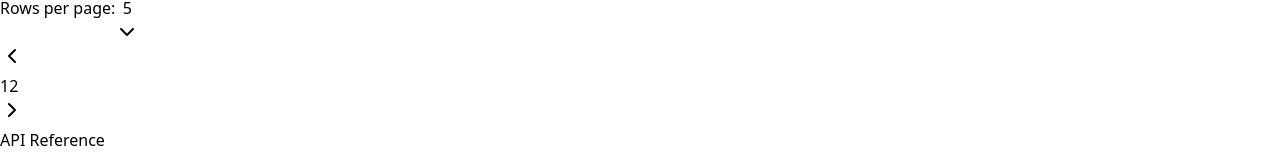
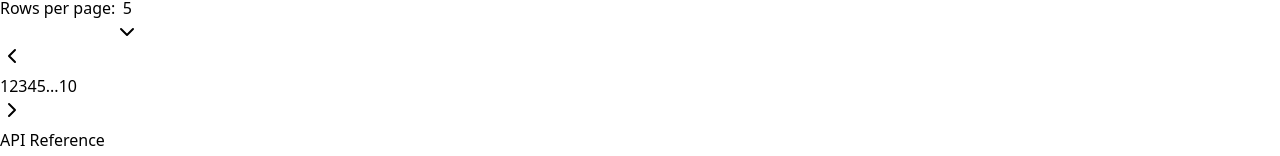
Before and after one commit to ttianqii/TakaUI, a React (Vite) app: page /table in a window 1280 px wide. Shown: the part 1709-1865 px from the top of the page. Built offline with nearby package versions, Linux system fonts and the light colour scheme.

Commit message:
feat: enhance pagination logic and add extended sample data for improved DataGrid demonstration

```diff
--- a/src/components/DataGridPagination.tsx
+++ b/src/components/DataGridPagination.tsx
@@ -33,36 +33,36 @@
   const getPageNumbers = () => {
     const current = pagination.pageIndex;
     const total = pageCount;
-    const delta = 2; // Number of pages to show on each side of current page
     const pages: (number | string)[] = [];
 
     if (total <= 7) {
-      // Show all pages if total is small
+      // Show all pages if total is small (1 2 3 4 5 6 7)
       for (let i = 0; i < total; i++) {
         pages.push(i);
       }
     } else {
-      // Always show first page
-      pages.push(0);
-
-      if (current > delta + 1) {
+      if (current <= 3) {
+        // Near the beginning (1 2 3 4 5 ... 10)
+        for (let i = 0; i <= 4; i++) {
+          pages.push(i);
+        }
         pages.push('...');
-      }
-
-      // Show pages around current
-      const start = Math.max(1, current - delta);
-      const end = Math.min(total - 2, current + delta);
-
-      for (let i = start; i <= end; i++) {
-        pages.push(i);
-      }
-
-      if (current < total - delta - 2) {
+        pages.push(total - 1);
+      } else if (current >= total - 4) {
+        // Near the end (1 ... 6 7 8 9 10)
+        pages.push(0);
         pages.push('...');
-      }
-
-      // Always show last page
-      if (total > 1) {
+        for (let i = total - 5; i < total; i++) {
+          pages.push(i);
+        }
+      } else {
+        // In the middle (1 ... 5 6 7 ... 10)
+        pages.push(0);
+        pages.push('...');
+        pages.push(current - 1);
+        pages.push(current);
+        pages.push(current + 1);
+        pages.push('...');
         pages.push(total - 1);
       }
     }
--- a/src/pages/TablePage.tsx
+++ b/src/pages/TablePage.tsx
@@ -29,6 +29,55 @@
   { id: '4', name: 'Monitor Stand', category: 'Furniture', price: 49.99, stock: 0, status: 'Out of Stock' },
   { id: '5', name: 'Laptop Bag', category: 'Accessories', price: 39.99, stock: 67, status: 'In Stock' },
   { id: '6', name: 'Webcam HD', category: 'Electronics', price: 59.99, stock: 23, status: 'In Stock' },
+];
+
+// Extended data for advanced pagination demo (50+ items)
+const extendedSampleData: Product[] = [
+  ...sampleData,
+  { id: '7', name: 'Gaming Headset', category: 'Electronics', price: 79.99, stock: 34, status: 'In Stock' },
+  { id: '8', name: 'USB Hub', category: 'Accessories', price: 24.99, stock: 89, status: 'In Stock' },
+  { id: '9', name: 'Desk Lamp', category: 'Furniture', price: 34.99, stock: 12, status: 'In Stock' },
+  { id: '10', name: 'Phone Stand', category: 'Accessories', price: 15.99, stock: 56, status: 'In Stock' },
+  { id: '11', name: 'External SSD 1TB', category: 'Electronics', price: 129.99, stock: 28, status: 'In Stock' },
+  { id: '12', name: 'HDMI Cable', category: 'Accessories', price: 9.99, stock: 143, status: 'In Stock' },
+  { id: '13', name: 'Bluetooth Speaker', category: 'Electronics', price: 49.99, stock: 5, status: 'Low Stock' },
+  { id: '14', name: 'Ergonomic Chair', category: 'Furniture', price: 299.99, stock: 0, status: 'Out of Stock' },
+  { id: '15', name: 'Mousepad XL', category: 'Accessories', price: 19.99, stock: 78, status: 'In Stock' },
+  { id: '16', name: 'Webcam 4K', category: 'Electronics', price: 149.99, stock: 15, status: 'In Stock' },
+  { id: '17', name: 'Cable Organizer', category: 'Accessories', price: 12.99, stock: 92, status: 'In Stock' },
+  { id: '18', name: 'Standing Desk', category: 'Furniture', price: 399.99, stock: 7, status: 'Low Stock' },
+  { id: '19', name: 'Wireless Charger', category: 'Electronics', price: 29.99, stock: 64, status: 'In Stock' },
+  { id: '20', name: 'Monitor Arm', category: 'Furniture', price: 89.99, stock: 23, status: 'In Stock' },
+  { id: '21', name: 'Laptop Stand', category: 'Furniture', price: 44.99, stock: 41, status: 'In Stock' },
+  { id: '22', name: 'USB Microphone', category: 'Electronics', price: 99.99, stock: 18, status: 'In Stock' },
+  { id: '23', name: 'Desk Mat', category: 'Accessories', price: 24.99, stock: 55, status: 'In Stock' },
+  { id: '24', name: 'LED Strip Lights', category: 'Electronics', price: 19.99, stock: 87, status: 'In Stock' },
+  { id: '25', name: 'Footrest', category: 'Furniture', price: 34.99, stock: 29, status: 'In Stock' },
+  { id: '26', name: 'Portable SSD 500GB', category: 'Electronics', price: 79.99, stock: 36, status: 'In Stock' },
+  { id: '27', name: 'Document Holder', category: 'Accessories', price: 16.99, stock: 44, status: 'In Stock' },
+  { id: '28', name: 'Mesh Back Chair', category: 'Furniture', price: 179.99, stock: 12, status: 'In Stock' },
+  { id: '29', name: 'Keyboard Wrist Rest', category: 'Accessories', price: 14.99, stock: 68, status: 'In Stock' },
+  { id: '30', name: 'Monitor Privacy Screen', category: 'Accessories', price: 39.99, stock: 22, status: 'In Stock' },
+  { id: '31', name: 'Surge Protector', category: 'Electronics', price: 24.99, stock: 95, status: 'In Stock' },
+  { id: '32', name: 'Cable Sleeve', category: 'Accessories', price: 8.99, stock: 103, status: 'In Stock' },
+  { id: '33', name: 'Ring Light', category: 'Electronics', price: 54.99, stock: 31, status: 'In Stock' },
+  { id: '34', name: 'Filing Cabinet', category: 'Furniture', price: 149.99, stock: 6, status: 'Low Stock' },
+  { id: '35', name: 'USB Fan', category: 'Electronics', price: 12.99, stock: 76, status: 'In Stock' },
+  { id: '36', name: 'Pen Holder', category: 'Accessories', price: 9.99, stock: 88, status: 'In Stock' },
+  { id: '37', name: 'Bookshelf', category: 'Furniture', price: 129.99, stock: 14, status: 'In Stock' },
+  { id: '38', name: 'Graphics Tablet', category: 'Electronics', price: 199.99, stock: 9, status: 'Low Stock' },
+  { id: '39', name: 'Stapler', category: 'Accessories', price: 7.99, stock: 112, status: 'In Stock' },
+  { id: '40', name: 'Desk Organizer', category: 'Accessories', price: 18.99, stock: 47, status: 'In Stock' },
+  { id: '41', name: 'Printer Stand', category: 'Furniture', price: 39.99, stock: 33, status: 'In Stock' },
+  { id: '42', name: 'Noise Cancelling Headphones', category: 'Electronics', price: 249.99, stock: 19, status: 'In Stock' },
+  { id: '43', name: 'Label Maker', category: 'Electronics', price: 34.99, stock: 25, status: 'In Stock' },
+  { id: '44', name: 'Task Light', category: 'Furniture', price: 29.99, stock: 52, status: 'In Stock' },
+  { id: '45', name: 'Monitor Mount', category: 'Furniture', price: 119.99, stock: 11, status: 'In Stock' },
+  { id: '46', name: 'Paper Shredder', category: 'Electronics', price: 79.99, stock: 8, status: 'Low Stock' },
+  { id: '47', name: 'Whiteboard', category: 'Furniture', price: 49.99, stock: 27, status: 'In Stock' },
+  { id: '48', name: 'USB Hub 10-Port', category: 'Electronics', price: 44.99, stock: 38, status: 'In Stock' },
+  { id: '49', name: 'Desk Calendar', category: 'Accessories', price: 11.99, stock: 71, status: 'In Stock' },
+  { id: '50', name: 'Gaming Mouse Pad RGB', category: 'Accessories', price: 29.99, stock: 59, status: 'In Stock' },
 ];
 
 export default function TablePage() {
@@ -560,7 +609,7 @@
 
                 <DataGrid
                   columns={basicColumns}
-                  data={sampleData}
+                  data={extendedSampleData}
                   getRowId={(row) => row.id}
                 >
                   <DataGridTable />
```
